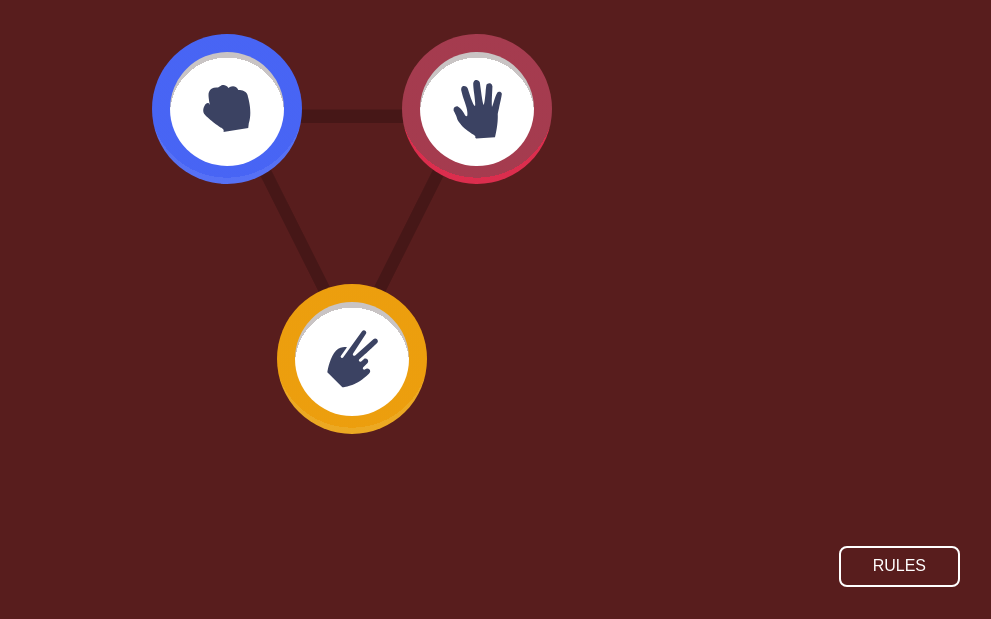
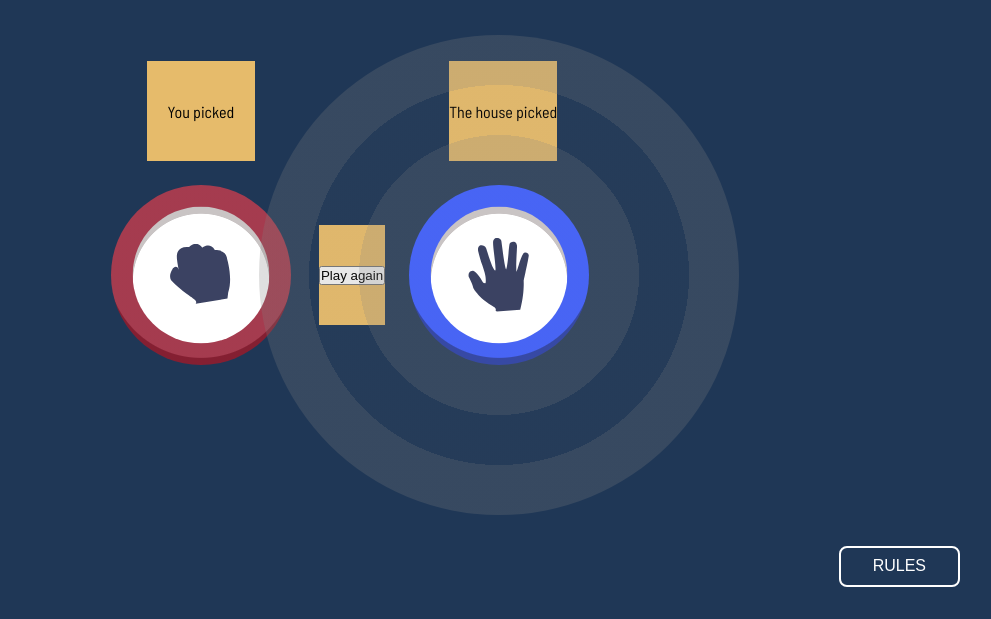
Before and after one commit to nivanovic7/Rock-paper-Scissors, a website: page index.html in a window 1280 px wide. Shown: the part 181-800 px from the top of the page, without its empty margins (288-1279 px from the left). Drawn offline with Linux system fonts and the light colour scheme.

Commit message:
Added finish board and winner marker and grid and a lot of stuff - been great

```diff
--- a/index.html
+++ b/index.html
@@ -5,7 +5,7 @@
     <meta name="viewport" content="width=device-width, initial-scale=1.0" />
     <title>Document</title>
     <link rel="stylesheet" href="css/style.css" />
-    <script src="index.js" defer></script>
+    <script defer src="index.js"></script>
   </head>
   <body>
     <div class="container">
@@ -16,15 +16,34 @@
           <p class="result-num">10</p>
         </div>
       </div>
-      <div class="board">
-        <div class="circle circle-left">
-          <div class="circle-inner circle-rock"></div>
+      <div class="board hide">
+        <div class="circle circle-left circle-paper" id="paper">
+          <div class="circle-inner"></div>
         </div>
-        <div class="circle circle-right">
-          <div class="circle-inner circle-paper"></div>
+        <div class="circle circle-right circle-scissors" id="scissors">
+          <div class="circle-inner"></div>
         </div>
-        <div class="circle circle-bottom">
-          <div class="circle-inner circle-scissors"></div>
+        <div class="circle circle-bottom circle-rock" id="rock">
+          <div class="circle-inner"></div>
+        </div>
+      </div>
+
+      <div class="match-moves">
+        <p>You picked</p>
+        <p class="col-span-2">The house picked</p>
+        <div class="player-move">
+          <div class="circle circle-rock" id="rock">
+            <div class="circle-inner"></div>
+          </div>
+        </div>
+        <div class="message-container">
+          <div class="message"><button>Play again</button></div>
+        </div>
+        <div class="cpu-move">
+          <div class="winner"></div>
+          <div class="circle circle-paper" id="rock">
+            <div class="circle-inner"></div>
+          </div>
         </div>
       </div>
 
--- a/index.js
+++ b/index.js
@@ -0,0 +1,23 @@
+"use-strict";
+
+const gameBtns = document.querySelectorAll(".circle");
+const playingBoard = document.querySelector(".board");
+const rulesBtn = document.querySelector(".rules-btn");
+const closeModalBtn = document.querySelector(".close-btn");
+
+closeModalBtn.addEventListener("click", function () {
+  document.querySelector(".rules-modal").classList.add("hide");
+});
+
+rulesBtn.addEventListener("click", function () {
+  document.querySelector(".rules-modal").classList.remove("hide");
+});
+
+[...gameBtns].forEach((btn) => {
+  btn.addEventListener("click", function () {
+    const userMove = this.id;
+    console.log(userMove);
+
+    playingBoard.classList.add("hide");
+  });
+});
--- a/sass/main.scss
+++ b/sass/main.scss
@@ -22,13 +22,13 @@
   //object colors
 
   --scissors-color-one: hsl(39, 89%, 49%);
-  --scissors-color-two: hsl(40, 84%, 53%);
+  --scissors-color-two: hsl(40, 72%, 40%);
 
-  --rock-color-one: hsl(349, 71%, 52%);
+  --rock-color-one: hsl(349, 62%, 32%);
   --rock-color-two: hsl(349, 47%, 44%);
 
   --paper-color-one: hsl(230, 89%, 62%);
-  --paper-color-two: hsl(230, 89%, 65%);
+  --paper-color-two: hsl(230, 50%, 43%);
 
   --lizard-color-one: hsl(261, 73%, 60%);
   --lizard-color-two: hsl(261, 72%, 63%);
@@ -42,7 +42,7 @@ body {
 }
 
 .container {
-  background-color: rgb(88, 29, 29);
+  background-color: var(--bg-color-one);
   min-height: 100vh;
   display: flex;
   flex-direction: column;
@@ -76,6 +76,9 @@ body {
     font-size: 2rem;
   }
   .close-btn {
+    padding: 0.5rem 1rem;
+    font-weight: 600;
+    text-transform: uppercase;
     cursor: pointer;
     border: none;
   }
@@ -140,24 +143,13 @@ body {
 //PLAYING BOARD
 
 .board {
-  position: relative;
+  width: 250px;
+  height: 200px;
   margin-top: 5rem;
-
-  img {
-    width: 250px;
-  }
-}
-
-.hide {
-  display: none;
-}
-
-.board {
-  width: 250px;
-  height: 250px;
   background-image: url("../rock-paper-scissors-master/images/bg-triangle.svg");
   background-size: 100% 100%;
   position: relative;
+}
 
 .circle {
   width: 150px;
@@ -167,30 +159,16 @@ body {
   padding: 18px;
   background-size: 115% 115%;
   background-position: 50% 90%;
+  cursor: pointer;
 
   .circle-inner {
     width: 100%;
     height: 100%;
     border-radius: 50%;
 
-      background-size: auto, 110% 110%;
+    background-size: 45%, 110% 110%;
     background-position: center, 50% 0;
     background-repeat: no-repeat;
-    }
-
-    &-rock {
-      background-image: url(../rock-paper-scissors-master/images/icon-rock.svg),
-        radial-gradient(ellipse closest-side, white 91%, rgb(201, 196, 196) 9%);
-    }
-
-    &-paper {
-      background-image: url(../rock-paper-scissors-master/images/icon-paper.svg),
-        radial-gradient(ellipse closest-side, white 91%, rgb(201, 196, 196) 9%);
-    }
-
-    &-scissors {
-      background-image: url(../rock-paper-scissors-master/images/icon-scissors.svg),
-        radial-gradient(ellipse closest-side, white 91%, rgb(201, 196, 196) 9%);
   }
 }
 
@@ -198,31 +176,108 @@ body {
   top: 0;
   left: 0;
   transform: translate(-50%, -50%);
-    background-image: radial-gradient(
-      ellipse closest-side,
-      var(--paper-color-one) 90%,
-      var(--paper-color-two) 10%
-    );
 }
 
 .circle-right {
   top: 0;
   right: 0;
   transform: translate(50%, -50%);
-    background-image: radial-gradient(
-      ellipse closest-side,
-      var(--rock-color-two) 90%,
-      var(--rock-color-one) 10%
-    );
 }
 .circle-bottom {
   bottom: 0;
   left: 50%;
-    transform: translate(-50%, 50%);
+}
+
+.circle-rock > div {
+  background-image: url(../rock-paper-scissors-master/images/icon-rock.svg),
+    radial-gradient(ellipse closest-side, white 90%, rgb(201, 196, 196) 91%);
+}
+
+.circle-paper > div {
+  background-image: url(../rock-paper-scissors-master/images/icon-paper.svg),
+    radial-gradient(ellipse closest-side, white 90%, rgb(201, 196, 196) 91%);
+}
+
+.circle-scissors > div {
+  background-image: url(../rock-paper-scissors-master/images/icon-scissors.svg),
+    radial-gradient(ellipse closest-side, white 90%, rgb(201, 196, 196) 91%);
+}
+
+.circle-rock {
+  background-image: radial-gradient(
+    ellipse closest-side,
+    var(--rock-color-two) 90%,
+    var(--rock-color-one) 91%
+  );
+}
+
+.circle-scissors {
   background-image: radial-gradient(
     ellipse closest-side,
     var(--scissors-color-one) 90%,
-      var(--scissors-color-two) 10%
+    var(--scissors-color-two) 91%
   );
 }
+
+.circle-paper {
+  background-image: radial-gradient(
+    ellipse closest-side,
+    var(--paper-color-one) 90%,
+    var(--paper-color-two) 91%
+  );
 }
+
+//CHOSEN MOVES
+
+.match-moves {
+  display: grid;
+  grid-template-columns: 1fr auto 1fr;
+  position: relative;
+
+  & > * {
+    height: 100px;
+    background-color: rgb(230, 187, 107);
+    text-align: center;
+    display: flex;
+    justify-content: center;
+    align-items: center;
+    margin: 2rem;
+
+    .circle {
+      scale: 1.2;
+    }
+  }
+}
+
+.cpu-move {
+  border-radius: 50%;
+  background-color: gray;
+  height: 100px;
+  width: 100px;
+  position: relative;
+}
+
+.winner {
+  position: absolute;
+  opacity: 0.5;
+  background-image: radial-gradient(
+    circle,
+    rgba(128, 128, 128, 0.5) 90px,
+    rgba(128, 128, 128, 0.5) 140px,
+    rgba(128, 128, 128, 0.13) 140px,
+    rgba(128, 128, 128, 0.13) 190px,
+    rgba(128, 128, 128, 0.5) 190px,
+    rgba(128, 128, 128, 0.5) 240px
+  );
+  width: 480px;
+  height: 480px;
+  border-radius: 50%;
+}
+
+.col-span-2 {
+  grid-column-start: 3;
+}
+
+.hide {
+  display: none;
+}
```
Also changed, not shown: css/style.css. Lines whose indentation alone changed are shown as unchanged.
